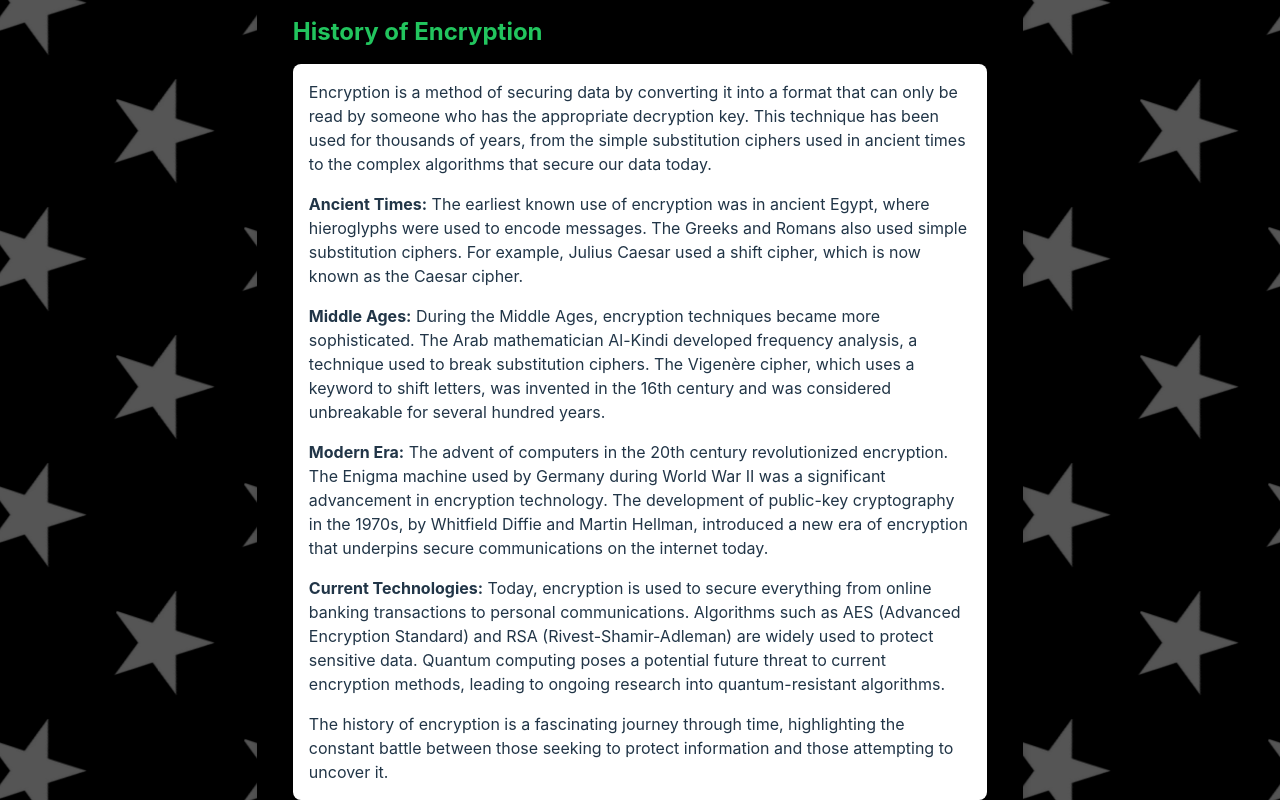
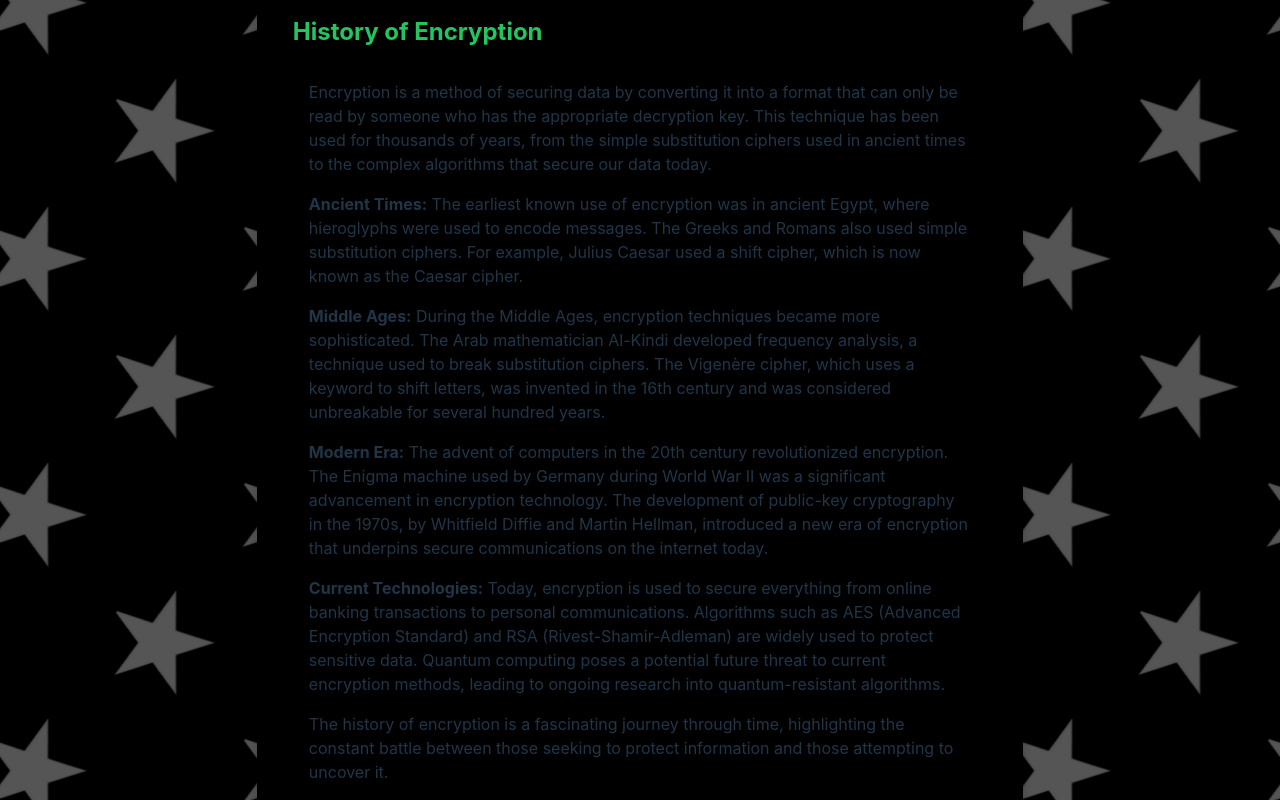
Before and after one commit to RealRyanno2022/cipher-museum, a React (Vite) app: page /history in a window 1280 px wide. Built offline with nearby package versions, Linux system fonts and the light colour scheme.

Commit message:
history page secured

```diff
--- a/src/pages/HistoryPage.tsx
+++ b/src/pages/HistoryPage.tsx
@@ -5,7 +5,7 @@ const HistoryPage: React.FC = () => {
     <div className="flex flex-col items-center justify-center h-screen">
       <div className="overflow-y-auto h-full w-full p-4" style={{ maxWidth: '800px' }}>
         <h1 className="text-green-500 text-2xl font-bold mb-4">History of Encryption</h1>
-        <div className="bg-white shadow-md rounded-lg p-4">
+        <div className="bg-black shadow-md rounded-lg p-4">
           <p className="mb-4">
             Encryption is a method of securing data by converting it into a format that can only be read by someone who has the appropriate decryption key. This technique has been used for thousands of years, from the simple substitution ciphers used in ancient times to the complex algorithms that secure our data today.
           </p>
```
